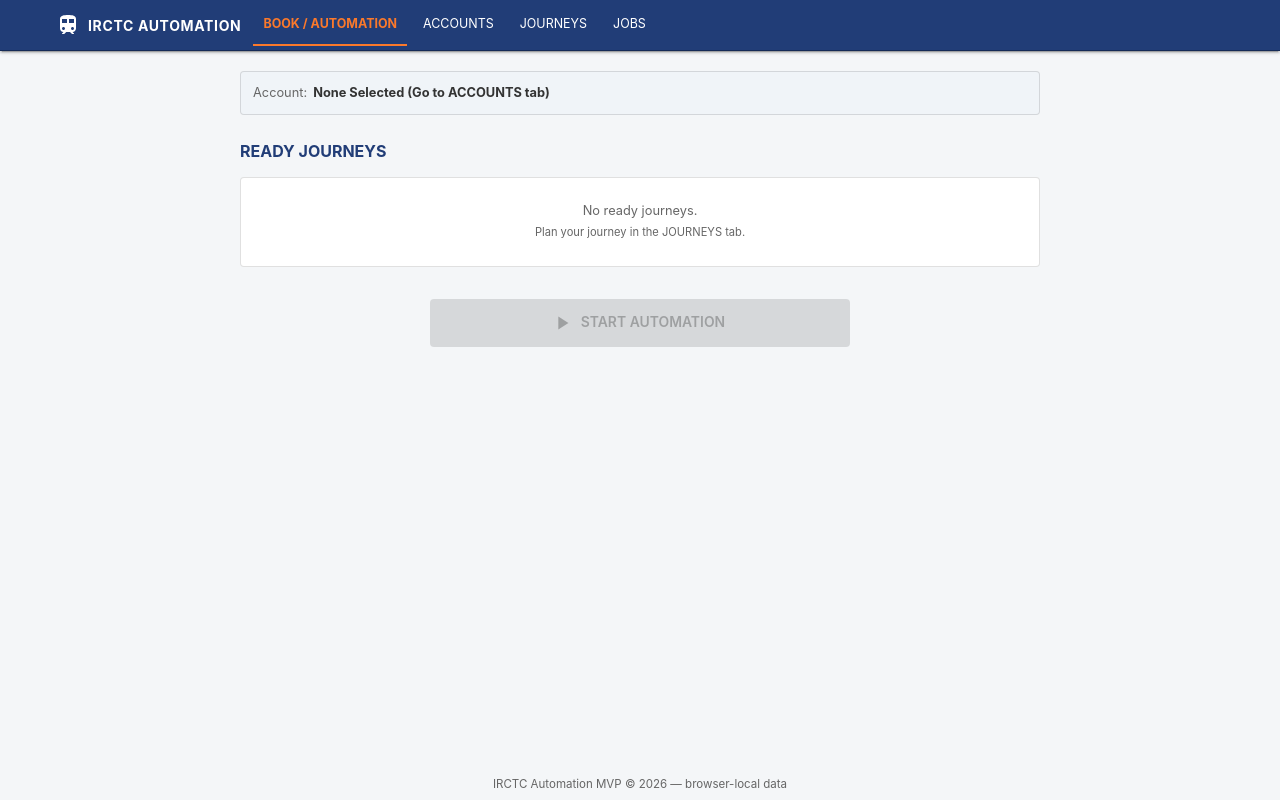
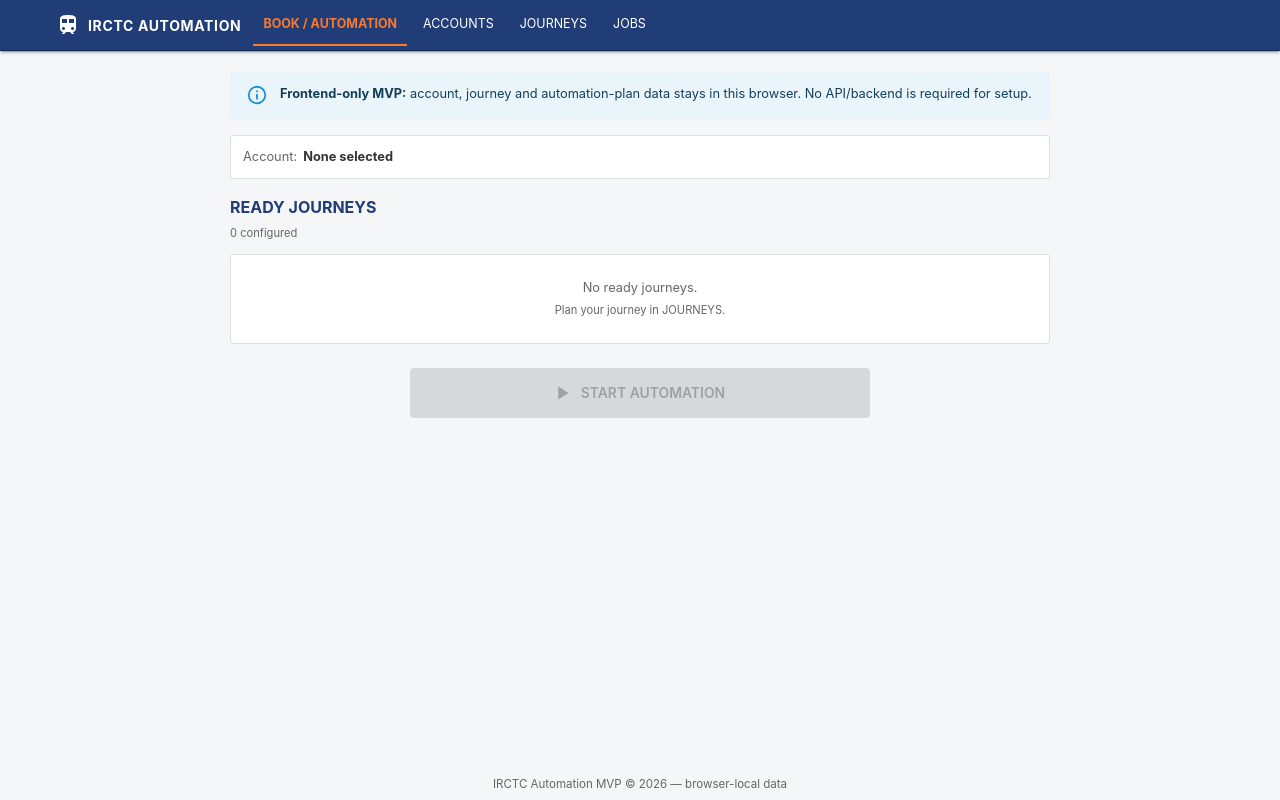
Before and after one commit to shrivastava-26/irctc, a React (Vite) app in the folder ui/: page / in a window 1280 px wide. Built offline with nearby package versions, Linux system fonts and the light colour scheme.

Commit message:
feat: simplify product to frontend-only local-storage MVP

```diff
--- a/ui/src/components/BookTab.jsx
+++ b/ui/src/components/BookTab.jsx
@@ -1,61 +1,48 @@
 import React from 'react'
-import { Box, Paper, Stack, Typography, Button } from '@mui/material'
+import { Alert, Box, Paper, Stack, Typography, Button, Chip } from '@mui/material'
 import PlayArrowIcon from '@mui/icons-material/PlayArrow'
 
-export default function BookTab({
-  accounts,
-  selectedAccountId,
-  journeys,
-  onStart,
-  activeJobsCount,
-  onOpenDialog,
-}) {
-  const selectedAcc = accounts.find(account => account.id === selectedAccountId)
+export default function BookTab({ accounts, selectedAccountId, journeys, onStart, activeJobsCount }) {
+  const selectedAccount = accounts.find(account => account.id === selectedAccountId)
 
   return (
-    <Box sx={{ width: '100%', maxWidth: 800, mx: 'auto', minWidth: 0 }}>
+    <Box sx={{ width: '100%', maxWidth: 820, mx: 'auto', minWidth: 0 }}>
+      <Alert severity="info" sx={{ mb: 2 }}>
+        <strong>Frontend-only MVP:</strong> account, journey and automation-plan data stays in this browser.
+        No API/backend is required for setup.
+      </Alert>
+
       <Paper
         variant="outlined"
         sx={{
           p: { xs: 1.25, sm: 1.5 },
-          mb: { xs: 2, sm: 3 },
+          mb: 2,
           display: 'flex',
           alignItems: { xs: 'flex-start', sm: 'center' },
           flexDirection: { xs: 'column', sm: 'row' },
           gap: 0.75,
-          bgcolor: '#f0f4f8',
           overflowWrap: 'anywhere',
         }}
       >
         <Typography variant="body2" color="text.secondary">Account:</Typography>
-        <Typography variant="body2" sx={{ fontWeight: 'bold', minWidth: 0, overflowWrap: 'anywhere' }}>
-          {selectedAcc
-            ? selectedAcc.label + ' (' + selectedAcc.username + ')'
-            : 'None Selected (Go to ACCOUNTS tab)'}
+        <Typography variant="body2" sx={{ fontWeight: 'bold', overflowWrap: 'anywhere' }}>
+          {selectedAccount
+            ? selectedAccount.label + ' (' + selectedAccount.username + ')'
+            : 'None selected'}
         </Typography>
       </Paper>
 
-      <Box sx={{
-        display: 'flex',
-        justifyContent: 'space-between',
-        alignItems: { xs: 'flex-start', sm: 'center' },
-        gap: 1,
-        mb: 1.5,
-        flexWrap: 'wrap',
-      }}>
-        <Typography variant="h6" color="primary" sx={{ fontSize: '1rem', fontWeight: 'bold' }}>
-          READY JOURNEYS
-        </Typography>
-
+      <Box sx={{ display: 'flex', justifyContent: 'space-between', alignItems: { xs: 'flex-start', sm: 'center' }, gap: 1, mb: 1.5, flexWrap: 'wrap' }}>
+        <Box>
+          <Typography variant="h6" color="primary" sx={{ fontSize: '1rem', fontWeight: 'bold' }}>
+            READY JOURNEYS
+          </Typography>
+          <Typography variant="caption" color="text.secondary">
+            {journeys.length} configured
+          </Typography>
+        </Box>
         {activeJobsCount > 0 && (
-          <Button
-            variant="text"
-            size="small"
-            onClick={onOpenDialog}
-            sx={{ width: { xs: '100%', sm: 'auto' } }}
-          >
-            VIEW RUNNING JOBS ({activeJobsCount})
-          </Button>
+          <Chip label={activeJobsCount + ' local job' + (activeJobsCount > 1 ? 's' : '') + ' ready'} color="info" size="small" />
         )}
       </Box>
 
@@ -75,41 +62,15 @@ export default function BookTab({
             }}
           >
             <Box sx={{ minWidth: 0 }}>
-              <Typography
-                variant="body2"
-                sx={{
-                  fontWeight: 'bold',
-                  fontSize: '0.85rem',
-                  overflowWrap: 'anywhere',
-                  lineHeight: 1.5,
-                }}
-              >
-                {journey.trainNumber + ' · ' +
-                  journey.source + ' → ' +
-                  journey.destination + ' · ' +
-                  journey.travelDate + ' · ' +
-                  journey.coach + ' · ' +
-                  journey.quota}
+              <Typography variant="body2" sx={{ fontWeight: 'bold', fontSize: '0.85rem', overflowWrap: 'anywhere', lineHeight: 1.5 }}>
+                {journey.trainNumber} · {journey.source} → {journey.destination} · {journey.travelDate} · {journey.coach} · {journey.quota}
               </Typography>
-
               <Typography variant="caption" color="text.secondary">
                 {(journey.passengers && journey.passengers.length) || 0} Passenger(s)
                 {journey.upiId ? ' · UPI configured' : ''}
               </Typography>
             </Box>
-
-            <Typography
-              variant="caption"
-              sx={{
-                fontWeight: 'bold',
-                color: 'success.main',
-                px: 1,
-                py: 0.5,
-                bgcolor: '#e8f5e9',
-                borderRadius: 1,
-                flexShrink: 0,
-              }}
-            >
+            <Typography variant="caption" sx={{ fontWeight: 'bold', color: 'success.main', px: 1, py: 0.5, bgcolor: '#e8f5e9', borderRadius: 1, flexShrink: 0 }}>
               READY
             </Typography>
           </Paper>
@@ -118,12 +79,12 @@ export default function BookTab({
         {journeys.length === 0 && (
           <Paper variant="outlined" sx={{ py: 3, px: 2, textAlign: 'center', color: 'text.secondary' }}>
             <Typography variant="body2">No ready journeys.</Typography>
-            <Typography variant="caption">Plan your journey in the JOURNEYS tab.</Typography>
+            <Typography variant="caption">Plan your journey in JOURNEYS.</Typography>
           </Paper>
         )}
       </Stack>
 
-      <Box sx={{ display: 'flex', justifyContent: 'center', mt: { xs: 2, sm: 4 }, px: 1 }}>
+      <Box sx={{ display: 'flex', justifyContent: 'center', px: 1 }}>
         <Button
           fullWidth
           variant="contained"
@@ -131,13 +92,8 @@ export default function BookTab({
           size="large"
           startIcon={<PlayArrowIcon />}
           onClick={onStart}
-          disabled={!selectedAcc || journeys.length === 0}
-          sx={{
-            maxWidth: 420,
-            px: 4,
-            py: 1.25,
-            minHeight: 48,
-          }}
+          disabled={!selectedAccount || journeys.length === 0}
+          sx={{ maxWidth: 460, minHeight: 50 }}
         >
           START AUTOMATION
         </Button>
```
